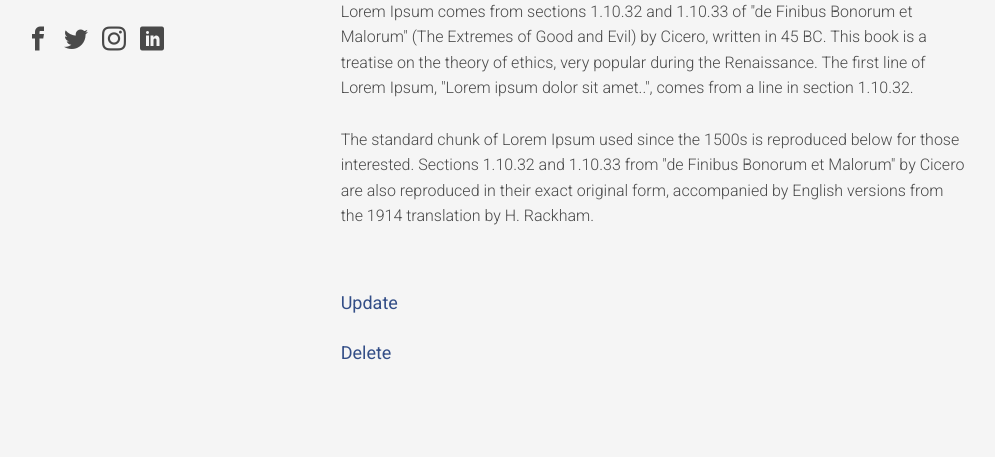
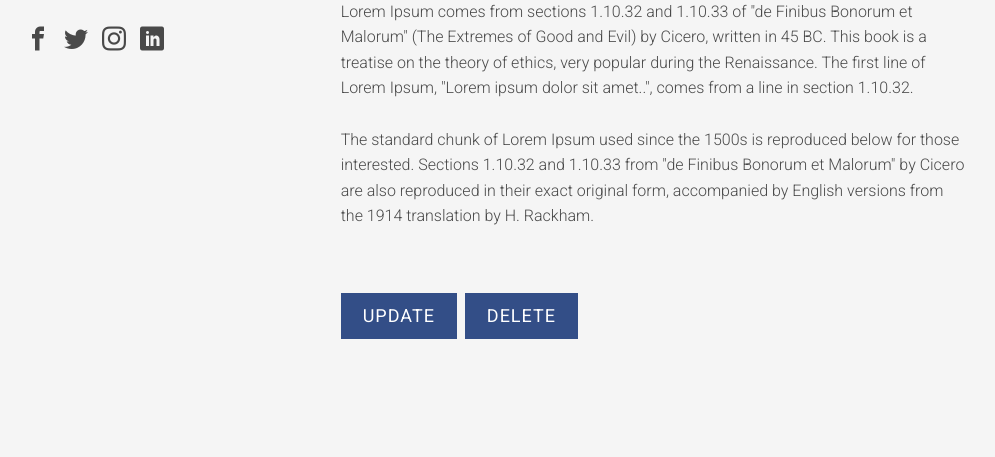
Before and after one commit to BinaryTree0/ArhitekturaRN, a Django app: page /blog/1/ in a window 1280 px wide. Shown: the part 700-1157 px from the top of the page, without its empty margins (33-1028 px from the left). After the commit the page ends 1039 px from the top, so only its background shows below. Run offline with Django 3.2, Linux system fonts and the light colour scheme; a user stored in the database is signed in; data comes from the database, SQL or seed files in the repository; both versions use the stored data as it was after the commit; parts of the project's set-up code (start-up, migrations or seed data) failed here and were passed over; some libraries are stand-ins or nearby versions; some web fonts are replaced.

Commit message:
Dodavanje boje gumbima

```diff
--- a/blog/templates/blog/blog.html
+++ b/blog/templates/blog/blog.html
@@ -5,9 +5,6 @@
 <div id="fh5co-main">
     <div class="fh5co-narrow-content">
         <h2 class="fh5co-heading animate-box" data-animate-effect="fadeInLeft">Read Our Blog</h2>
-        {% if user.is_superuser %}
-        <a href="{% url 'blog:create' %}" class="btn btn-default">Create Blog</a>
-        {% endif %}
         <div class="row row-bottom-padded-md">
             {% for obj in object_list %}
             <div class="col-md-4 col-sm-6 col-padding animate-box" data-animate-effect="fadeInLeft">
@@ -23,6 +20,9 @@
             </div>
             {% endfor %}
         </div>
+        {% if user.is_superuser %}
+        <a href="{% url 'blog:create' %}" class="btn btn-primary">Create Blog</a>
+        {% endif %}
     </div>
 </div>
 {% endblock %}
--- a/blog/templates/blog/blog_detail.html
+++ b/blog/templates/blog/blog_detail.html
@@ -21,8 +21,9 @@
         <div class="row">
             <div class="col-md-8 col-md-offset-1 mt">
                 {% if user.is_superuser %}
-                <h4><a href="{% url 'blog:update' pk=object.id %}">Update</a></h4>
-                <h4><a href="{% url 'blog:delete' pk=object.id %}">Delete</a></h4> {% endif %}
+                <a class="btn btn-primary" href="{% url 'blog:update' pk=object.id %}">Update</a>
+                <a class="btn btn-primary" href="{% url 'blog:delete' pk=object.id %}">Delete</a>
+                {% endif %}
             </div>
         </div>
     </div>
```
Also changed, not shown: db.sqlite3.
